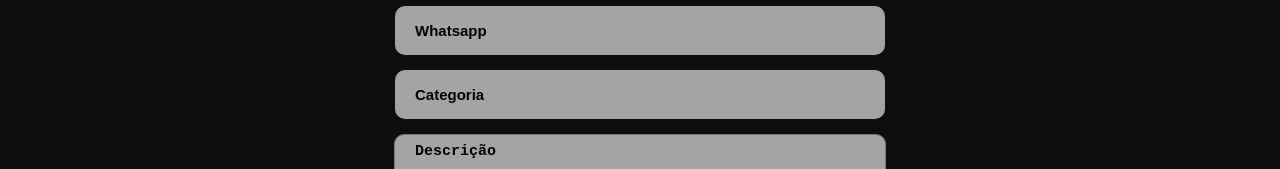
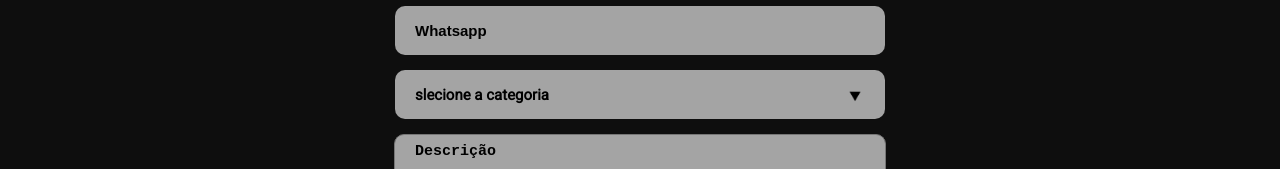
Before and after one commit to Seja-Dev/desafio-classidev, a Next.js app: page /create in a window 1280 px wide. Shown: the part 522-691 px from the top of the page. Built offline with nearby package versions, Linux system fonts and the light colour scheme.

Commit message:
changed category submission model

```diff
--- a/src/components/form/category/category.jsx
+++ b/src/components/form/category/category.jsx
@@ -29,20 +29,27 @@ const TextAndImage = styled.div`
     height: 100%;
 `
 
-export default function Category() {
+export default function Category({ onSelect, value }) {
     const [isMenu, setIsMenu] = useState(false)
+    const [isValue, setIsValue] = useState(0)
 
     const handleMenu = () => {
         setIsMenu(!isMenu)
+        setIsValue(isValue + 1)
+    }
+
+    const handleCategorySelect = (category) => {
+        onSelect(category)
+        setIsMenu(false)
     }
 
     return(
         <StyledCategory onClick={handleMenu}>
             <TextAndImage>
-                <Text>Selecione a categoria</Text>
+                <Text value={value}>{isValue > 0 ? value : "slecione a categoria"}</Text>
                 <Image width="20px" height="20px" src="/triangulo.png" alt="Ícone de categoria" />
             </TextAndImage>
-            {isMenu && <Menu/>}
+            {isMenu && <Menu handleCategorySelect={handleCategorySelect}/>}
         </StyledCategory>
     )
 }
--- a/src/pages/create.jsx
+++ b/src/pages/create.jsx
@@ -1,6 +1,8 @@
 import styled from "styled-components"
 import { useForm } from "react-hook-form"
 import axios from "axios"
+import { useState } from "react"
+import { useRouter } from "next/router"
 
 import Navbar from "@/components/navbar/navbar"
 import Input from "@/components/form/input/input"
@@ -35,12 +37,16 @@ const StyledForm = styled.form`
 `
 
 export default function Create() {
-    const { register, handleSubmit, reset } = useForm();
+    const { register, handleSubmit, reset } = useForm()
+    const [selectedCategory, setSelectedCategory] = useState("")
+    const router = useRouter()
 
     const onSubmit = async (data) => {
         try {
-            await axios.post('https://api-products-nine.vercel.app/products', data)
+            const formData = { ...data, category: selectedCategory }
+            await axios.post('https://api-products-nine.vercel.app/products', formData)
             reset()
+            router.push('/')
         } catch (error) {
             console.error('Erro ao enviar os dados:', error)
         }
@@ -56,7 +62,7 @@ export default function Create() {
                 <Input placeholder="Nome do produto" {...register("product")} />
                 <Input placeholder="Preço" {...register("price")} />
                 <Input placeholder="Whatsapp" {...register("whatsapp")} />
-                <Input placeholder="Categoria" {...register("category")} />
+                <Category onSelect={setSelectedCategory} value={selectedCategory}/>
                 <Textarea placeholder="Descrição" {...register("description")} />
                 <FormButton type="submit">Criar anúncio</FormButton>
             </StyledForm>
```
